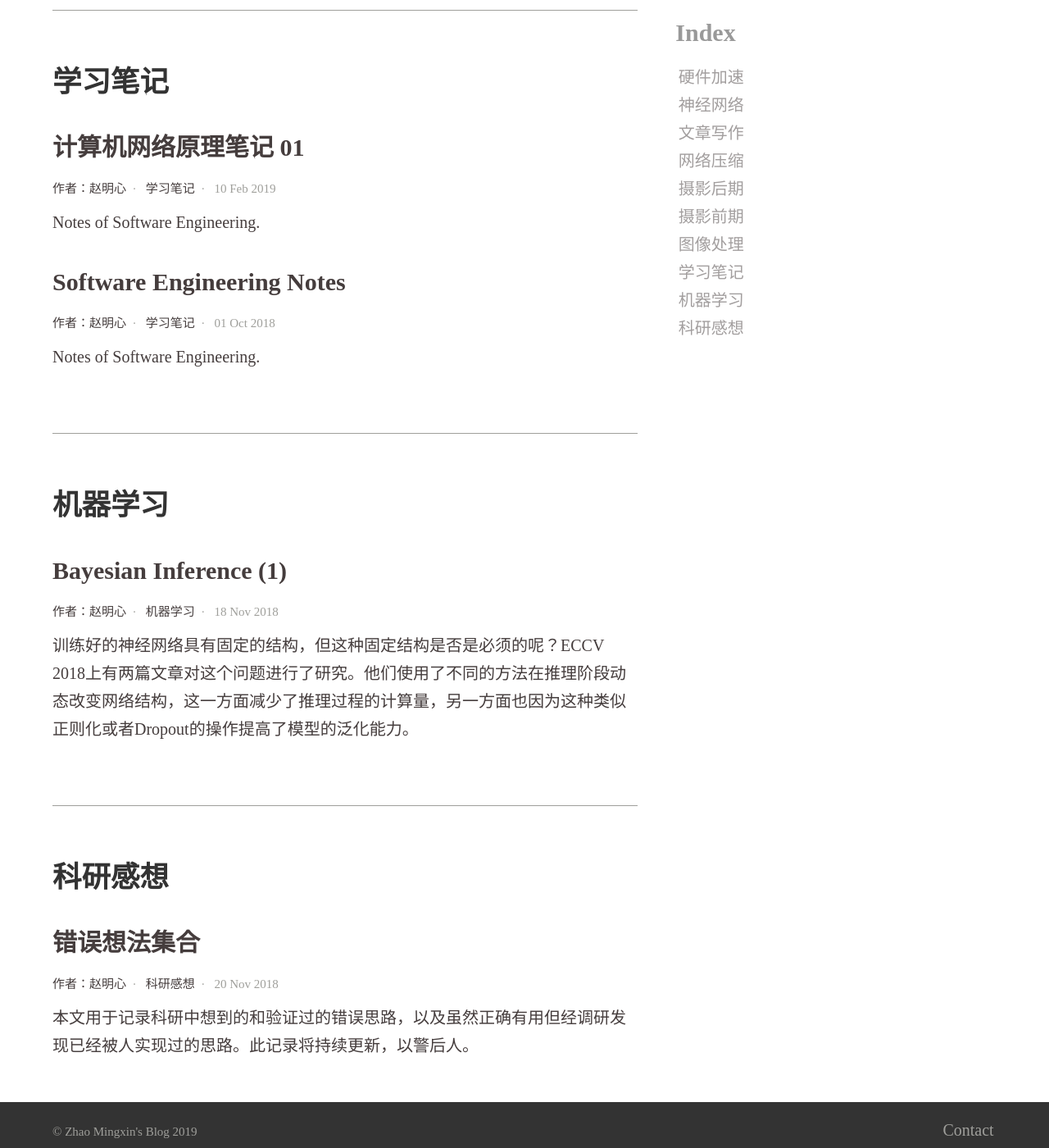
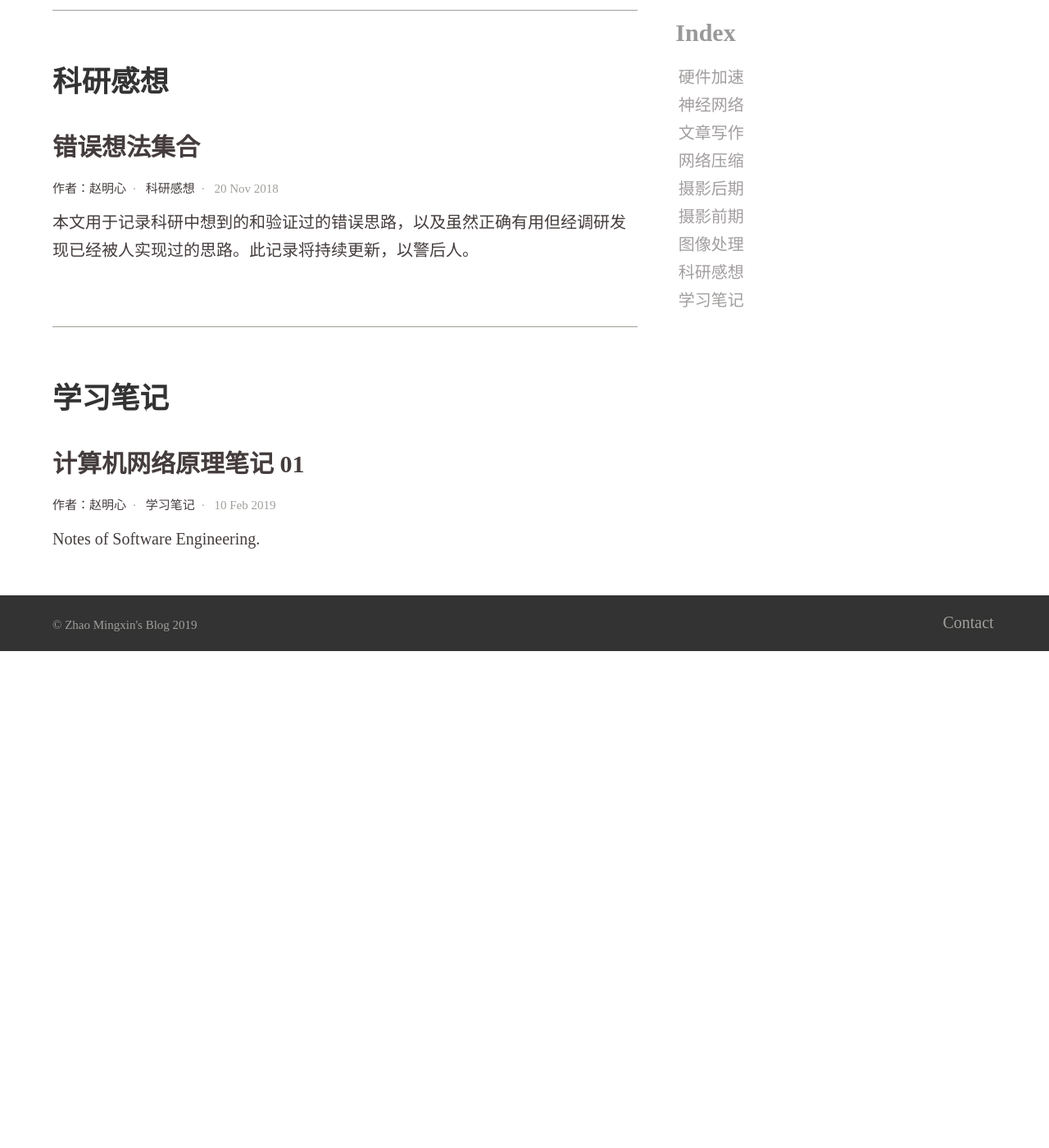
Before and after one commit to JackGittes/JackGittes.github.io, a Jekyll site: the page built from categories.md, in a window 1280 px wide and 1400 px high, scrolled down 10062 px. Shown: the whole window at 82% size. Built offline with Jekyll 4.4.1, drawn with Linux system fonts in a browser that asks for light colours; after the commit the page ends 10856 px from its top, so only the background shows below that; some of the changed lines change nothing that is shown.

Commit message:
add changes

```diff
--- a/_posts/2018-10-01-software-engineer-notes-01.md
+++ /dev/null
@@ -1,126 +0,0 @@
----
-title: |
-    Software Engineering Notes
-category: 学习笔记
-author: 赵明心
-excerpt: |
-    Notes of Software Engineering.
-use_math: true
-#feature_text: |
-  ## The Pot Still
-#  The modern pot still is a descendant of the alembic, an earlier distillation device
-#feature_image: "https://unsplash.it/1200/400?image=1048"
-#image: "https://unsplash.it/1200/400?image=1048"
----
-
-### 1. Software Crisis
-
-Software crisis is a term used in CS for the difficulty of writing useful efficient program in required time.
-
-Cause of s.w crisis:
-- project running over budget
-- demand/complexity/challenges increasing with same work force/methods/tools
-
-Solution of s.w crisis:
-- Software Engineering
-
-### 2. Prototype Model
-
-Initial Requirements -> Design -> Prototyping -> Customer Evaluation -> Review and updation OR Development -> Test -> Maintain
-
-Adv:
-- Customers can see steady progress
-- Useful when requirements are changing rapidly
-
-So if customers change requirements rapidly, it's better to turn prototype model.
-
-Disadv:
-- It's impossible to know how long it will take e.g. customers' decision changing
-- There is no way to know the number of iterations it will be required.
-
-### 3. Software life cycle model
-
-#### 3.1
-
-S.w life cycle model is a key concept of S.E.
-
-It generally consists of series of stages. Like people, they join into kingdergarton -> primary school -> high -> college -> university -> job.
-
-#### 3.2
-
-Analysis -> Design -> Implementation -> Maintance -> Planning -> Analysis
-
-S.w life cycle model is also called as process model.
-
-#### 3.3 Why use s.w life cycle model?
-
-To overcome s.w crisis -> using S.E. -> To develop a s.w product -> The development team must identity suitable life cycle model for particular project.
-
-S.w life cycle model defines entry and exists criteria for every phase.
-
-Without s.w life cycle model it becomes difficult for s.w project manager to maintain the progress of project.
-
-#### 3.4 Different S.W life cycle model
-
-- Waterfall model
-- Prototyping Model
-- Evolutional Model
-- Spiral Model
-
-### 4. Changing nature of S.W
-
-The seven broad categories of s.w are challenges for s.w engineers:
-
-- System software
-- Applicational Software
--
-
-### 5. Waterfall Model
-
-Waterfall model is widely used.
-
-Adv:
-
-- Simple & Easy to understand
-- Easy to manage
-- phase processed and completed one at a time
-- requirements are very well understood
-- clearly defined stages
-
-Disadv:
-
-- no working s.w is produced until late during life cycle
-- high amount of risk
-- not good for object oriented program and complex program
-- poor model for large and ongoing projects
-
-### 6. Spiral Model
-
-It is combination of waterfall model and iterative model
-
-Each phase in spiral model begins with design goal and ends with client reviewing.
-
-S.w is developed in a series of incremental releases.
-
-#### 6.2 When to use spiral model ?
-
-- When project is large
-- When releases are required to be frequent
-- When risk and cost evalution is important
-- When requirements are unclear and complete
-- When changes may require at any time
-- For medium to high risk project
-
-Adv:
--
-
-
-### 8.ISO-9001
-
-### 9.Process Model
-
-#### 9.1 Linear Process Model and Iterative Process Model
-
-Linear Process Flow : communication-> planning -> modeling -> construction(coding & test) -> deployment
-
-Iterative Process Flow :
--- a/_posts/2018-11-18-machine-learning-01.md
+++ /dev/null
@@ -1,14 +0,0 @@
----
-title: |
-      Bayesian Inference (1)
-category: 机器学习
-author: 赵明心
-excerpt: |
- 训练好的神经网络具有固定的结构，但这种固定结构是否是必须的呢？ECCV 2018上有两篇文章对这个问题进行了研究。他们使用了不同的方法在推理阶段动态改变网络结构，这一方面减少了推理过程的计算量，另一方面也因为这种类似正则化或者Dropout的操作提高了模型的泛化能力。
-use_math: true
-#feature_text: |
-  ## The Pot Still
-#  The modern pot still is a descendant of the alembic, an earlier distillation device
-#feature_image: "https://unsplash.it/1200/400?image=1048"
-#image: "https://unsplash.it/1200/400?image=1048"
----
--- a/_posts/2019-02-10-network-note-01.md
+++ b/_posts/2019-02-10-network-note-01.md
@@ -16,37 +16,37 @@ use_math: true
 ## 概述（一）
 作者：赵明心	日期：2019/02/09
 
-### 一、
-#### 1.1
+#### 1.1 定义
+
 计算机网络定义：
 	以能够相互共享资源的方式互联的自治计算机系统的集合
 主要特征：
-	（1）资源共享（计算机产生的最原始推动力，也是当前的主要功能之一）
-	（2）分布在不同地理位置的“自治系统”（分散的，自治系统简单说是不受制于其他的计算机节点）
-	（3）遵循一定的规则——“协议”（逻辑层面的特征，数据格式、表示方式、传输速率等等，有了这些规则才能够正常通信）
+- （1）资源共享（计算机产生的最原始推动力，也是当前的主要功能之一）
+- （2）分布在不同地理位置的“自治系统”（分散的，自治系统简单说是不受制于其他的计算机节点）
+- （3）遵循一定的规则——“协议”（逻辑层面的特征，数据格式、表示方式、传输速率等等，有了这些规则才能够正常通信）
 
 #### 1.2 计算机网络的发展历史
-	特别注意的两点：计算机网络结构的演变过程、现代计算机网络到底是如何工作的
+
+- 特别注意的两点：计算机网络结构的演变过程、现代计算机网络到底是如何工作的
 
 #### 1.2.1 回顾计算机历史
-	第一台计算机产生于1946年，计算机发展的最大推动领域在军事领域，当时的历史条件下，在军事上起到了很大作用，问题是体积大、价格昂贵。
-	多用户在使用计算机时，最原始的处理方式是批处理，所谓批处理，假如有10个用户需要完成计算任务，操作员依次对10个任务进行操作，操作完成之后将结果返回给用户。这样做显然有很多缺点，操作慢，而且距离比较远的节点难以及时获取计算结果。美国为此建立了半自动化的地面防空系统，以单处理机为中心的多终端联机系统。有一个主机，若干个终端通过点到点的方式与中央主机联机。
-	该系统的特征是：
+- 第一台计算机产生于1946年，计算机发展的最大推动领域在军事领域，当时的历史条件下，在军事上起到了很大作用，问题是体积大、价格昂贵。
+- 多用户在使用计算机时，最原始的处理方式是批处理，所谓批处理，假如有10个用户需要完成计算任务，操作员依次对10个任务进行操作，操作完成之后将结果返回给用户。这样做显然有很多缺点，操作慢，而且距离比较远的节点难以及时获取计算结果。美国为此建立了半自动化的地面防空系统，以单处理机为中心的多终端联机系统。有一个主机，若干个终端通过点到点的方式与中央主机联机。
+- 该系统的特征是：
 	（1）以单处理机为中心的联机网络
 	（2）集中式控制
 	缺点：
 	（1）主机负荷重（完成信息处理，同时还要协调和多个终端的通信，负荷很重）
 	（2）线路利用率差（每个终端都有点到点线路）
 	（3）可靠性差（所有终端完全由中央主机完成工作，一旦主机故障，整个网络就会陷入瘫痪）
-	终端是一个远程的输入输出设备，终端获取到雷达信息传送至主机，主机处理完毕后返还给终端，所有信息处理由中央的主机完成（终端不具备信息处理能力）。此处的终端就不是一个自治系统，因为终端发送和接受数据是受到主机控制的。
-	一提到集中式控制，其最大的好处就是便于管理。
 
-	为此美国国防部对此进行了改进，前两个缺点在计算机网络发展早期已经有了一些解决方案。HOST和FEP的当时分离信息处理和通信过程。
-	多点通信线路、终端集中器。最后的可靠性问题是很难解决的。
+终端是一个远程的输入输出设备，终端获取到雷达信息传送至主机，主机处理完毕后返还给终端，所有信息处理由中央的主机完成（终端不具备信息处理能力）。此处的终端就不是一个自治系统，因为终端发送和接受数据是受到主机控制的。一提到集中式控制，其最大的好处就是便于管理。
 
-	上世纪60年代，美国开始专门研究这个问题，解决集中式控制的缺陷（美苏冷战时期）。研究组专门研究了重要的里程碑ARPA-net。这个网络在计算机网络发展中有里程碑式作用，（1）它的网络模型是现代计算机网络的原型，（2）现在的Internet就是在此基础之上发展起来的。实际上TCP/ip协议集就是ARPA的第二代网络结构发展起来的。
+为此美国国防部对此进行了改进，前两个缺点在计算机网络发展早期已经有了一些解决方案。HOST和FEP的当时分离信息处理和通信过程。多点通信线路、终端集中器。最后的可靠性问题是很难解决的。
 
-	为了解决集中式的弊端，显然解决方法是分布式。
+上世纪60年代，美国开始专门研究这个问题，解决集中式控制的缺陷（美苏冷战时期）。研究组专门研究了重要的里程碑ARPA-net。这个网络在计算机网络发展中有里程碑式作用，（1）它的网络模型是现代计算机网络的原型，（2）现在的Internet就是在此基础之上发展起来的。实际上TCP/ip协议集就是ARPA的第二代网络结构发展起来的。
+
+为了解决集中式的弊端，显然解决方法是分布式。
 
 #### 1.2.2	第二代计算机网络——分组交换网络
 
```
